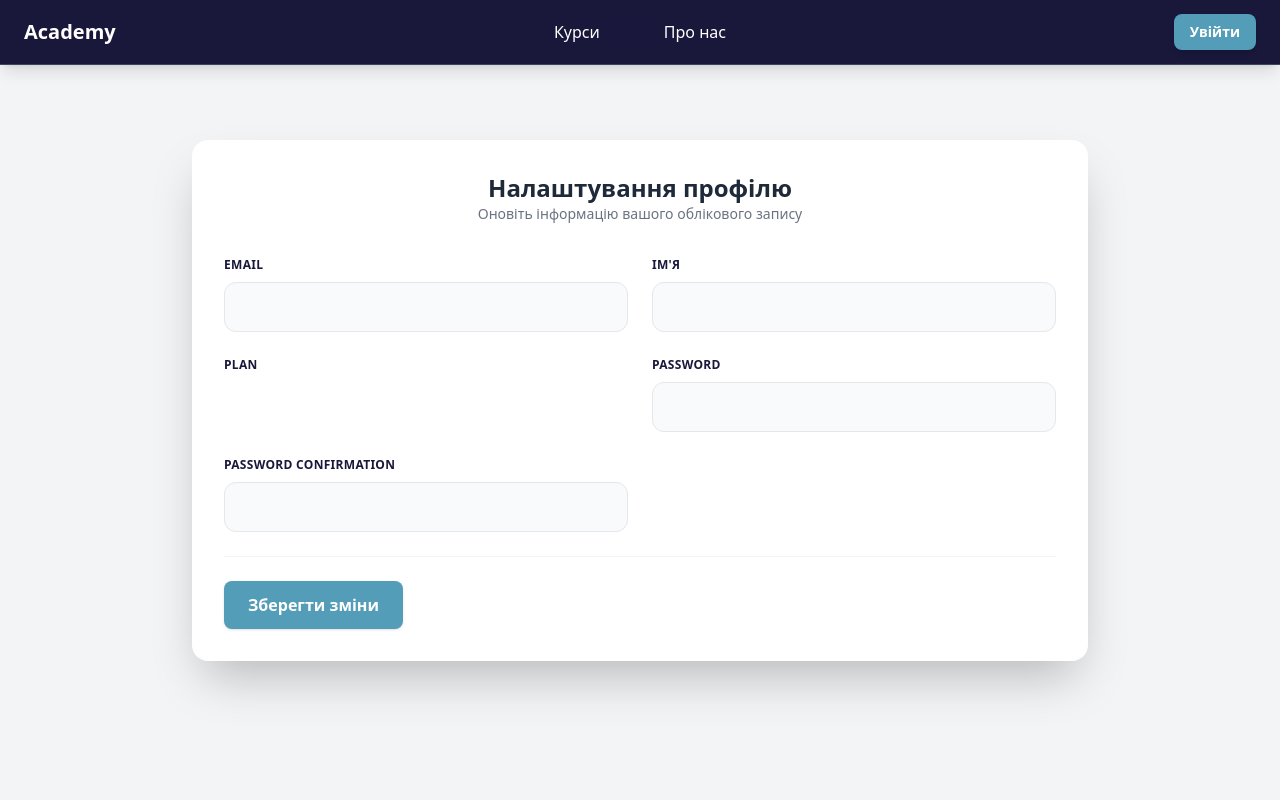
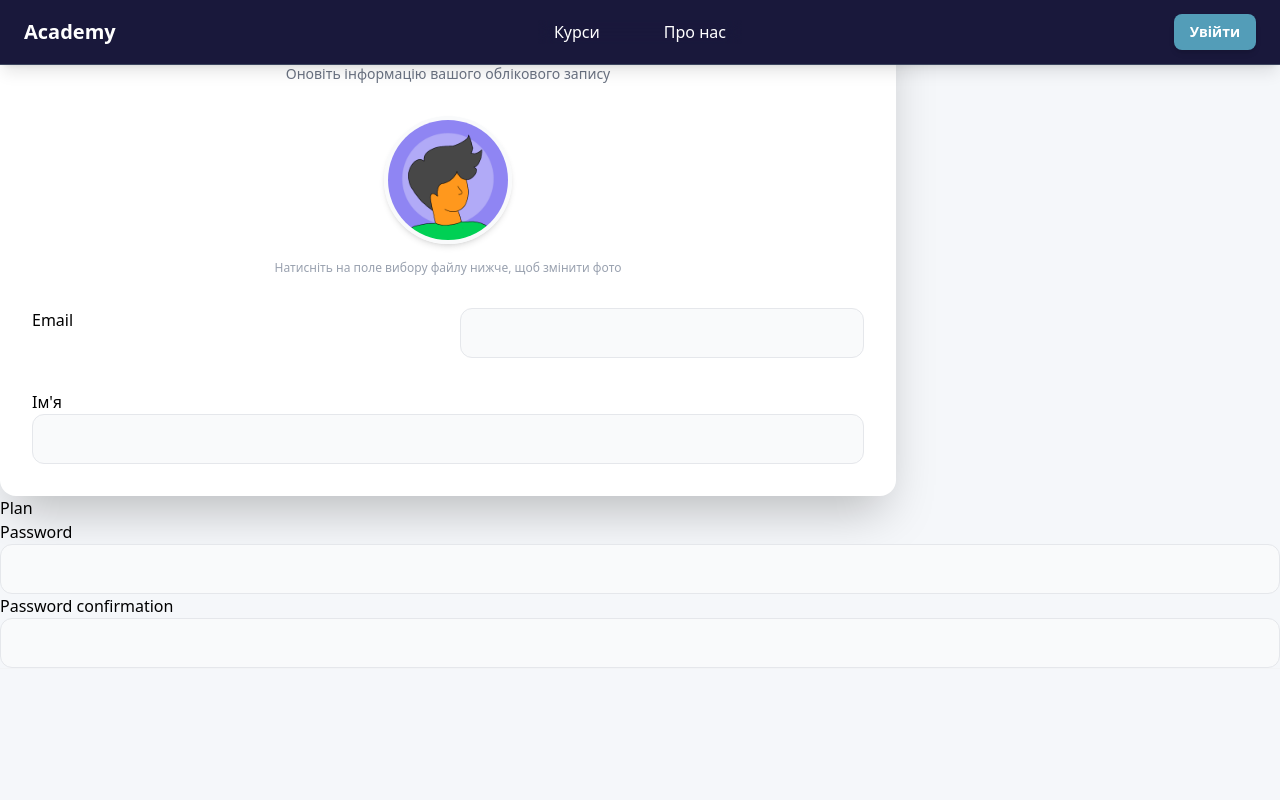
Before and after one commit to igor-chernobai/code-academy-platform, a Django app: template users/templates/users/profile.html in a window 1280 px wide. Run offline with Django 5.2, Linux system fonts and the light colour scheme; the template is opened without the code that fills it: values that come from a table or form of the project are taken from there, others are empty; style sheets or scripts are compiled from the project's sources; parts of the project's set-up code (start-up, migrations or seed data) failed here and were passed over; some libraries are stand-ins or nearby versions.

Commit message:
fix subscription view and add student profile
# Conflicts:
#	cache/0f8b5da1d5a04daef9749f11f3b90269.djcache
#	users/forms.py
#	users/templates/users/profile.html
#	users/views.py

```diff
--- a/subscriptions/views.py
+++ b/subscriptions/views.py
@@ -23,5 +23,6 @@
     else:
 
         form = StudentRegistrationWithPlanForm()
-        context = {"form": form, "plans": SubscriptionPlan.objects.all()}
-        return render(request, "subscriptions/subscription_create.html", context)
+
+    context = {"form": form, "plans": SubscriptionPlan.objects.all()}
+    return render(request, "subscriptions/subscription_create.html", context)
--- a/users/models.py
+++ b/users/models.py
@@ -2,16 +2,16 @@
 from django.contrib.auth.models import AbstractUser
 from django.db import models
 
-# from courses.models import Course, Lesson
 from users.managers import CustomUserManager
 
 
 class User(AbstractUser):
     username = None
     email = models.EmailField("email", unique=True)
+    photo = models.ImageField('зображення', upload_to='users/', blank=True, null=True)
 
     USERNAME_FIELD = "email"
-    REQUIRED_FIELDS = ['first_name']
+    REQUIRED_FIELDS = []
 
     objects = CustomUserManager()
 
--- a/users/templates/users/profile.html
+++ b/users/templates/users/profile.html
@@ -1,7 +1,7 @@
 {% extends 'base.html' %}
+{% load static %}
 
 {% block content %}
-  <div class="flex items-center justify-center min-h-screen bg-gray-100 p-6">
 
     <div class="w-full max-w-4xl p-8 space-y-8 bg-white rounded-2xl shadow-2xl">
 
@@ -16,13 +16,21 @@
         </div>
       {% endif %}
 
-      <form action="#" method="post" enctype="multipart/form-data" class="space-y-6">
         {% csrf_token %}
+
+        <div class="flex flex-col items-center space-y-4">
+            {% if user.photo %}
+              <img src="{{ user.photo.url }}" alt="{{ user.username }}"
+                   class="w-32 h-32 rounded-full object-cover border-4 border-gray-50 shadow-md">
+            {% else %}
+              <img src="{% static 'img/avatar.png' %}" alt="{{ user.username }}"
+                   class="w-32 h-32 rounded-full object-cover border-4 border-gray-50 shadow-md">
+            {% endif %}
+          <p class="text-xs text-gray-400 font-medium">Натисніть на поле вибору файлу нижче, щоб змінити фото</p>
+        </div>
 
         <div class="grid grid-cols-1 md:grid-cols-2 gap-6">
           {% for field in form %}
-            <div>
-              <label for="{{ field.id_for_label }}">
                 {{ field.label }}
               </label>
 
@@ -40,7 +48,6 @@
         <div class="pt-6 border-t border-gray-100">
           <div class="flex justify-start">
             <button type="submit"
-                    class="px-6 py-3 bg-[#539db8] text-white font-semibold rounded-lg hover:bg-[#ff9d32] transition-colors duration-300 shadow-sm hover:shadow-md">
               Зберегти зміни
             </button>
           </div>
```
Also changed, not shown: users/views.py (+1 -13 lines), courses/migrations/0003_review.py (added), courses/migrations/0004_alter_review_options_alter_review_table.py (added), courses/migrations/0005_alter_review_rating.py (added), courses/migrations/0006_alter_review_rating.py (added), static/img/avatar.png (added), users/migrations/0002_user_username.py (added), users/migrations/0003_alter_user_username.py (added), users/migrations/0004_alter_user_username.py (added), users/migrations/0005_user_photo.py (added), users/migrations/0006_alter_user_managers_alter_user_email_and_more.py (added), users/migrations/0007_alter_user_managers_remove_user_username_and_more.py (added), 2 other files.
